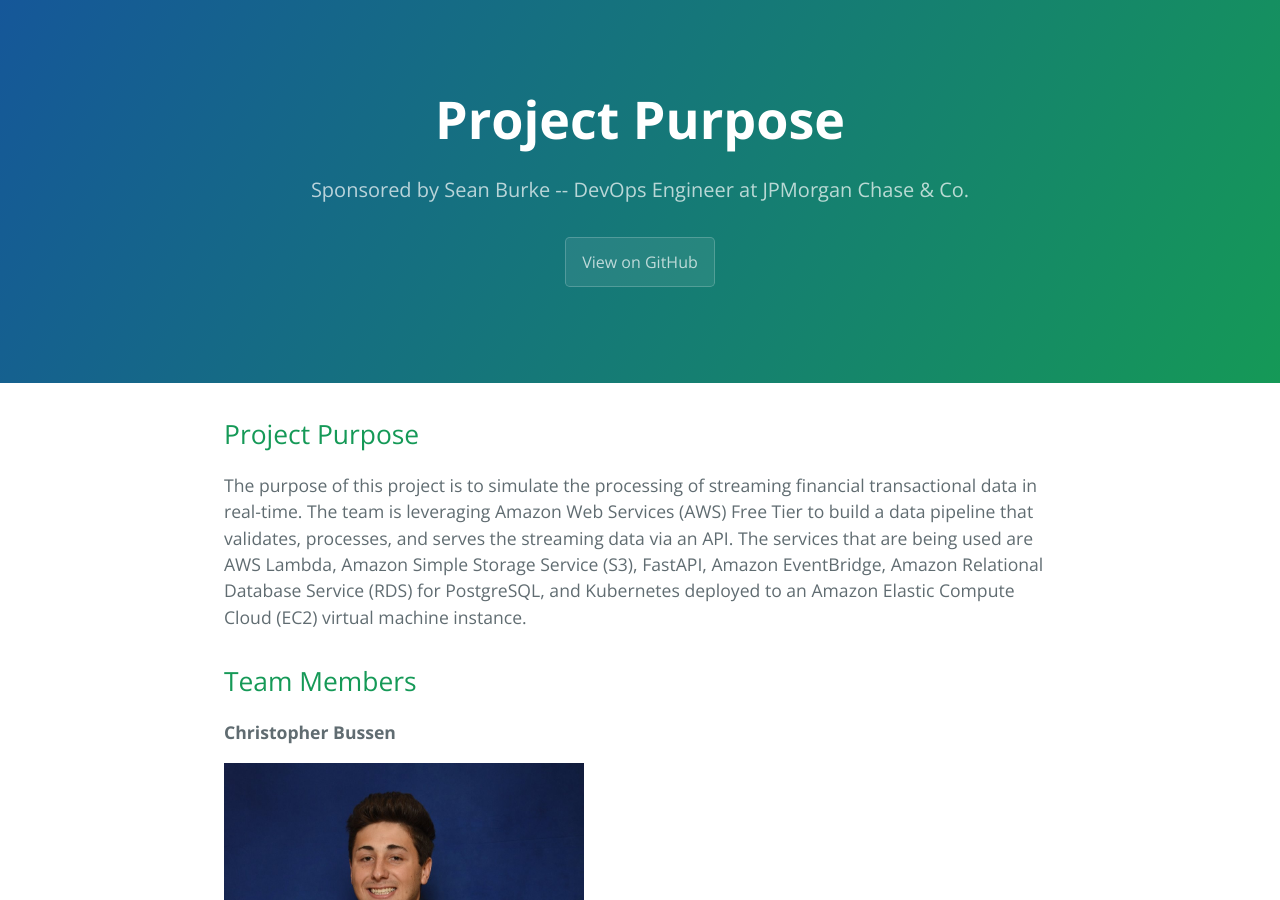
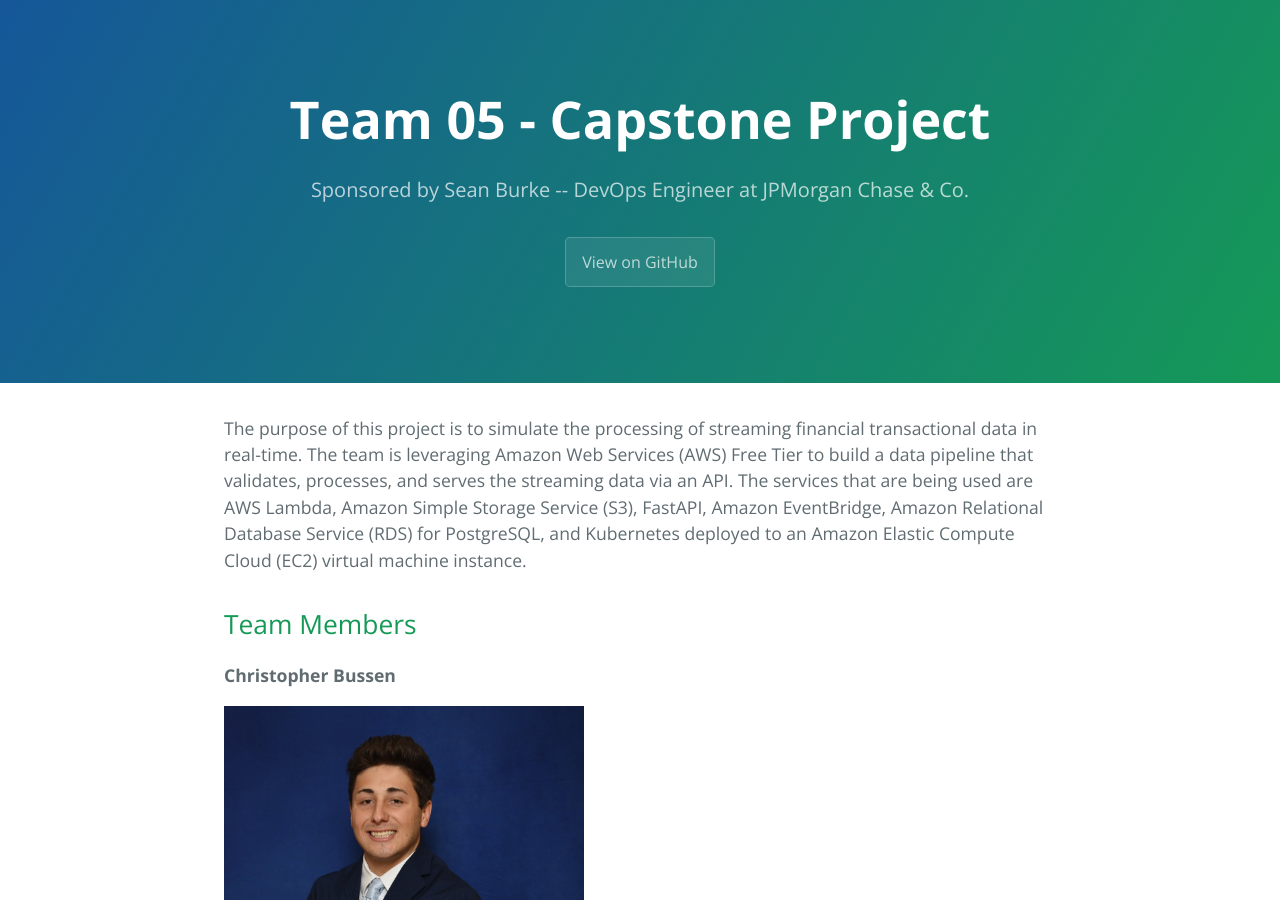
Before and after one commit to UD-CPS491-24S-Team/Team05-JPMorganChase-Public, a Jekyll site: the page built from index.md, in a window 1280 px wide and 900 px high. Built offline with Jekyll 4.4.1, drawn with Linux system fonts in a browser that asks for light colours; our own code applies the rules of GitHub Pages for plain Markdown files.

Commit message:
what is going on

```diff
--- a/index.md
+++ b/index.md
@@ -2,7 +2,6 @@
 layout: default
 ---
 
-## Project Purpose
 
 The purpose of this project is to simulate the processing of streaming financial transactional data in real-time. The team is leveraging Amazon Web Services (AWS) Free Tier to build a data pipeline that validates, processes, and serves the streaming data via an API. The services that are being used are AWS Lambda, Amazon Simple Storage Service (S3), FastAPI, Amazon EventBridge, Amazon Relational Database Service (RDS) for PostgreSQL, and Kubernetes deployed to an Amazon Elastic Compute Cloud (EC2) virtual machine instance.
 
```
